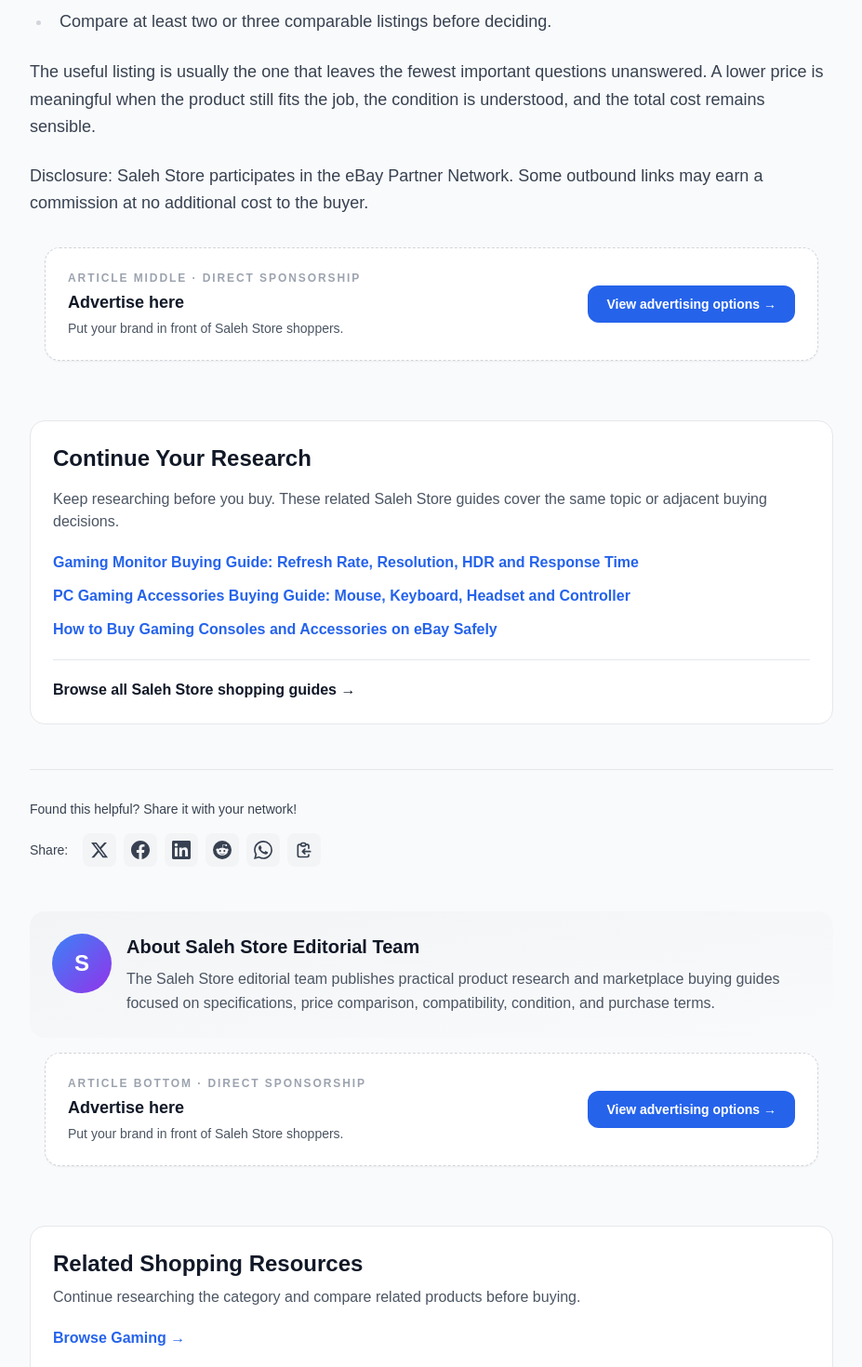
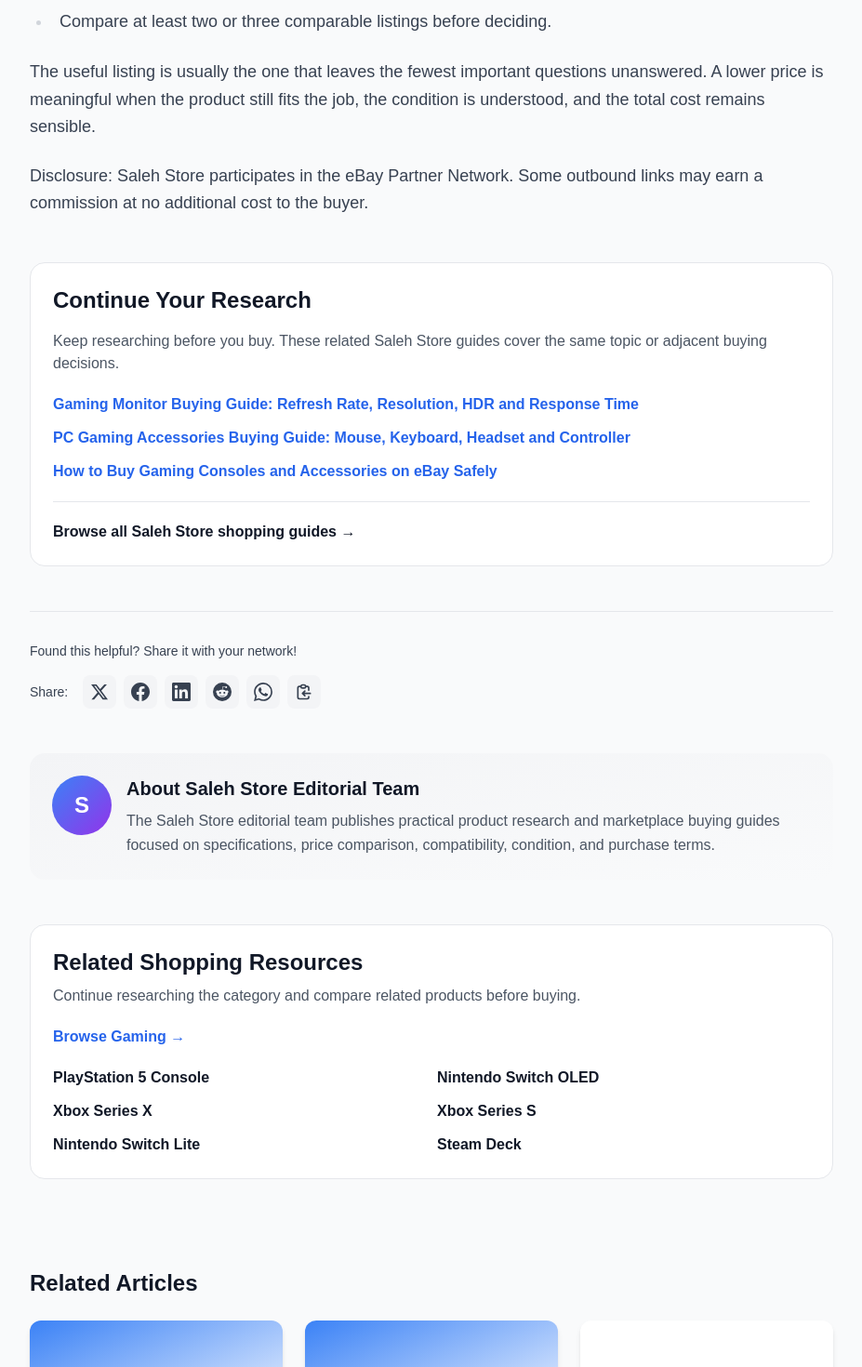
Before and after one commit to SamoTech/ebay-store, a Next.js app: page /blog/1080p-vs-1440p-vs-4k-gaming-monitors in a window 1280 px wide. Shown: the part 2207-3677 px from the top of the page at 93% size, without its empty margins (176-1103 px from the left). Built offline with nearby package versions, Linux system fonts and the light colour scheme; no server answers.

Commit message:
fix(adsense): make editorial pages content-first

```diff
--- a/app/blog/[slug]/page.tsx
+++ b/app/blog/[slug]/page.tsx
@@ -7,9 +7,7 @@ import SocialShare from '../../../components/SocialShare';
 import Footer from '../../../components/Footer';
 import { absoluteUrl } from '../../../lib/site';
 import { generateArticleSchema, generateBreadcrumbSchema, SchemaScript } from '../../../lib/schema';
-import AdSenseBlock from '../../../components/AdSenseBlock';
 import { getRelatedBlogPosts } from '../../../lib/related-blog-posts';
-import SponsorSlot from '../../../components/SponsorSlot';
 
 interface BlogPostPageProps {
   params: Promise<{
@@ -211,8 +209,6 @@ export default async function BlogPostPage({ params }: BlogPostPageProps) {
           </p>
         </div>
 
-        <AdSenseBlock placement="article-before-main-content" className="px-0 py-4" />
-
         {/* Main Content */}
         <div
           className="prose prose-lg dark:prose-invert max-w-none
@@ -228,8 +224,6 @@ export default async function BlogPostPage({ params }: BlogPostPageProps) {
             prose-code:bg-gray-100 dark:prose-code:bg-gray-800 prose-code:px-1 prose-code:py-0.5 prose-code:rounded"
           dangerouslySetInnerHTML={{ __html: contentHtml }}
         />
-
-        <SponsorSlot slot="article-middle" className="px-0 py-4" />
 
         {/* Internal Linking */}
         <section className="mt-12 p-6 rounded-2xl bg-white dark:bg-gray-800 border border-gray-200 dark:border-gray-700" aria-labelledby="continue-reading">
@@ -283,7 +277,6 @@ export default async function BlogPostPage({ params }: BlogPostPageProps) {
           </div>
         </div>
 
-        <SponsorSlot slot="article-bottom" className="px-0 py-4" />
       </article>
 
       {/* Related Shopping Resources */}
```
